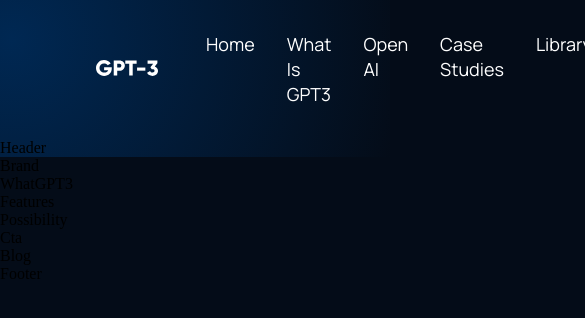
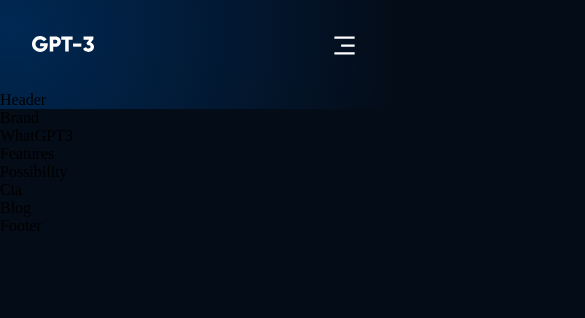
Before and after one commit to erensargin/react-gpt3-website, a React (Create React App) app: page / in a window 390 px wide. Shown: the top 318 px of the page, 585 px wide, since content can reach past the window. Built offline with nearby package versions, Linux system fonts and the light colour scheme.

Commit message:
Navbar mobile version added

```diff
--- a/src/components/navbar/Navbar.jsx
+++ b/src/components/navbar/Navbar.jsx
@@ -1,9 +1,22 @@
-import React from 'react'
-import { RiMenu3Line, RiCloseLin } from 'react-icons/ri';
+import React, { useState } from 'react'
+import { RiMenu3Line, RiCloseLine } from 'react-icons/ri';
 import logo from '../../assets/logo.svg';
 import './navbar.css'
 
+const Menu = () => {
+    return (
+        <>
+            <p><a href="#home">Home</a></p>
+            <p><a href="#wgpt3">What is GPT3</a></p>
+            <p><a href="#possibility">Open AI</a></p>
+            <p><a href="#features">Case Studies</a></p>
+            <p><a href="#blog">Library</a></p>
+        </>
+    )
+}
+
 function Navbar() {
+    const [toggleMenu, setToggleMenu] = useState(false)
     return (
         <div className='gpt3__navbar'>
             <div className="gpt3__navbar-links">
@@ -11,17 +24,28 @@
                     <img src={logo} alt="logo" />
                 </div>
                 <div className="gpt3__navbar-links_container">
-                    <p><a href="#home">Home</a></p>
-                    <p><a href="#wgpt3">What is GPT3</a></p>
-                    <p><a href="#possibility">Open AI</a></p>
-                    <p><a href="#features">Case Studies</a></p>
-                    <p><a href="#blog">Library</a></p>
+                    <Menu />
                 </div>
             </div>
             <div className="gpt3__navbar-sign">
                 <p>Sign in</p>
                 <button type='button'>Sign up</button>
             </div>
+            <div className="gpt3__navbar-menu">
+                {toggleMenu
+                    ? <RiCloseLine color='#fff' size={27} onClick={() => setToggleMenu(false)} />
+                    : <RiMenu3Line color='#fff' size={27} onClick={() => setToggleMenu(true)} />
+                }
+                {toggleMenu && (<div className="gpt3__navbar-menu_container scale-up-center">
+                    <div className="gpt3__navbar-menu_container-links">
+                        <Menu />
+                        <div className="gpt3__navbar-menu_container-links-sign">
+                            <p>Sign in</p>
+                            <button type='button'>Sign up</button>
+                        </div>
+                    </div>
+                </div>)}
+            </div>
         </div>
     )
 }
--- a/src/components/navbar/navbar.css
+++ b/src/components/navbar/navbar.css
@@ -60,3 +60,73 @@
     outline: none;
     cursor: pointer;
 }
+
+.gpt3__navbar-menu {
+    margin-left: 1rem;
+    display: none;
+    position: relative;
+}
+
+.gpt3__navbar-menu svg {
+    cursor: pointer;
+}
+
+.gpt3__navbar-menu_container {
+    display: flex;
+    justify-content: flex-end;
+    align-items: flex-end;
+    flex-direction: column;
+
+    text-align: end;
+    background: var(--color-footer);
+    padding: 2rem;
+    position: absolute;
+    top: 40px;
+    right: 0;
+    margin-top: 1rem;
+    min-width: 210px;
+    border-radius: 5px;
+    box-shadow: 0 0 5 rgba(0, 0, 0, 0.2);
+}
+
+.gpt3__navbar-menu_container p {
+    margin: 1rem 0;
+}
+
+.gpt3__navbar-menu_container-links-sign {
+    display: none;
+}
+
+@media screen and (max-width: 1050px) {
+    .gpt3__navbar-links_container {
+        display: none;
+    }
+
+    .gpt3__navbar-menu {
+        display: flex;
+    }
+}
+
+@media screen and (max-width: 700px) {
+    .gpt3__navbar {
+        padding: 2rem 4rem;
+    }
+}
+
+@media screen and (max-width: 550px) {
+    .gpt3__navbar {
+        padding: 2rem;
+    }
+
+    .gpt3__navbar-sign {
+        display: none;
+    }
+
+    .gpt3__navbar-menu_container {
+        top: 20px;
+    }
+
+    .gpt3__navbar-menu_container-links-sign {
+        display: block;
+    }
+}
```
